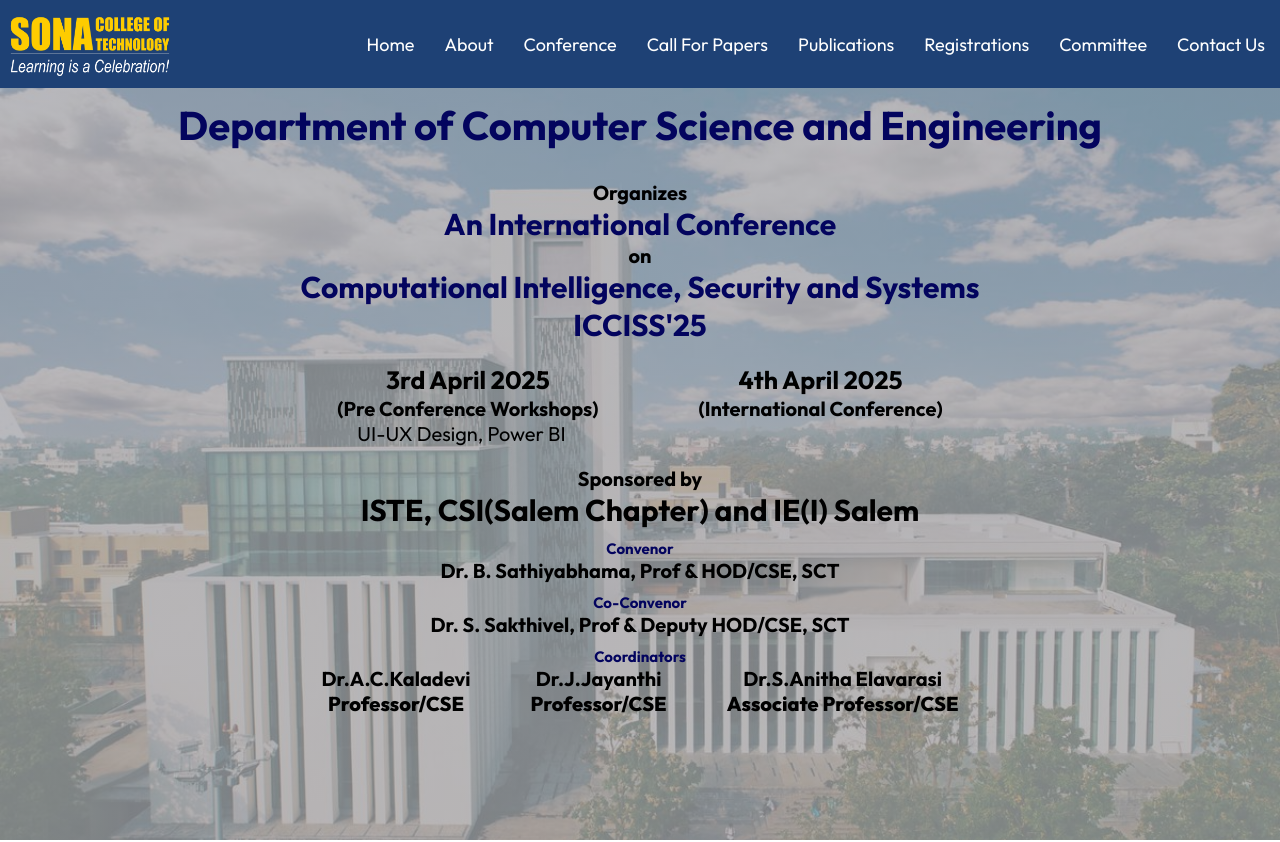
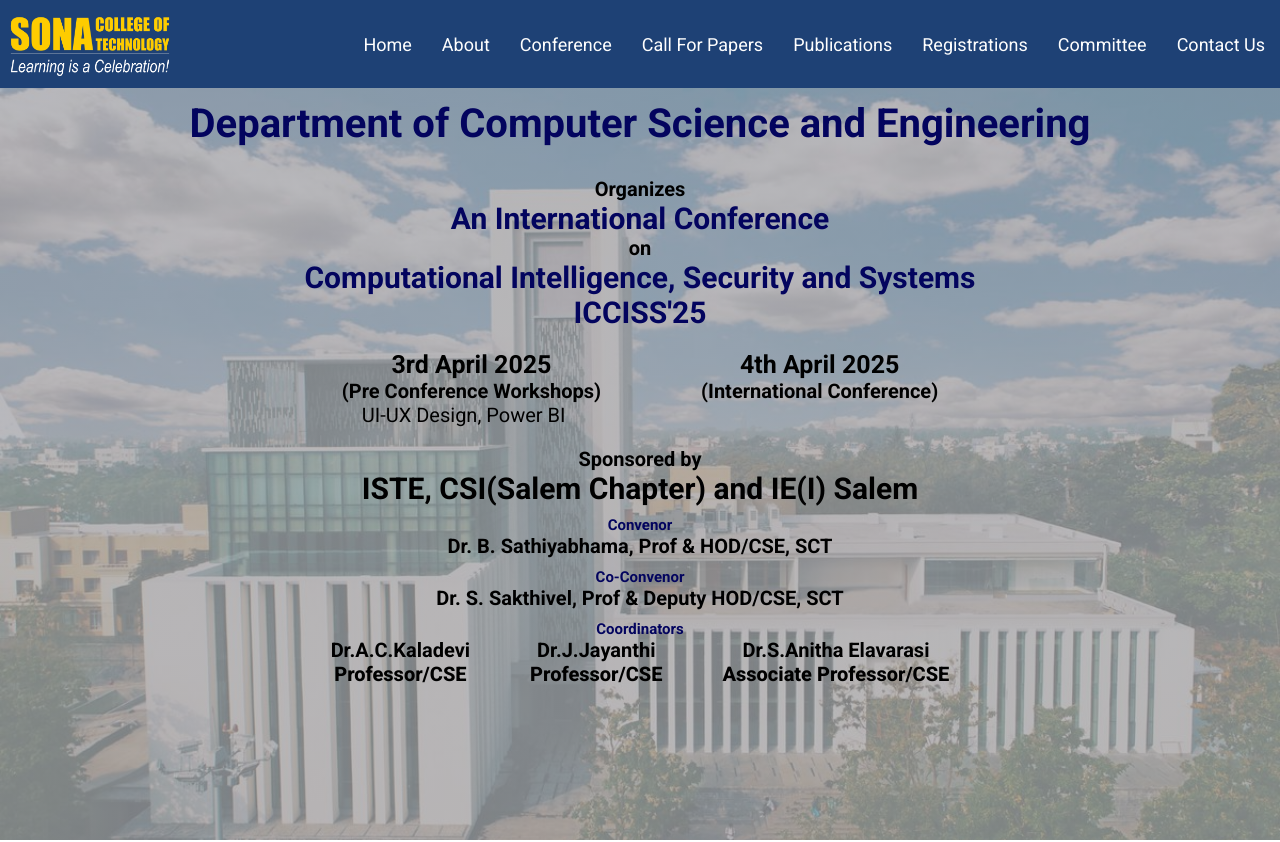
Before and after one commit to Gangadharan1512/icciss, a React (Vite) app: page / in a window 1280 px wide. Shown: the top 842 px of the page. Built offline with nearby package versions, Linux system fonts and the light colour scheme.

Commit message:
eighteenth commit

```diff
--- a/src/index.css
+++ b/src/index.css
@@ -1,10 +1,9 @@
-@import url('https://fonts.googleapis.com/css2?family=Outfit:wght@100..900&display=swap');
-
+@import url('https://fonts.googleapis.com/css2?family=Roboto:ital,wght@0,100..900;1,100..900&display=swap');
 *{
     margin: 0;
     padding: 0;
     box-sizing: border-box;
-    font-family: "Outfit", serif;
+    font-family: "Roboto", serif
 }
 
 body{
```
